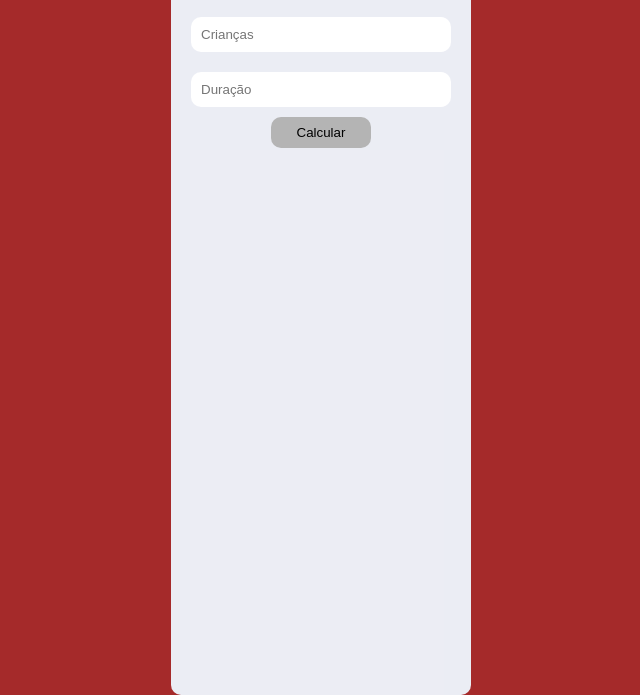
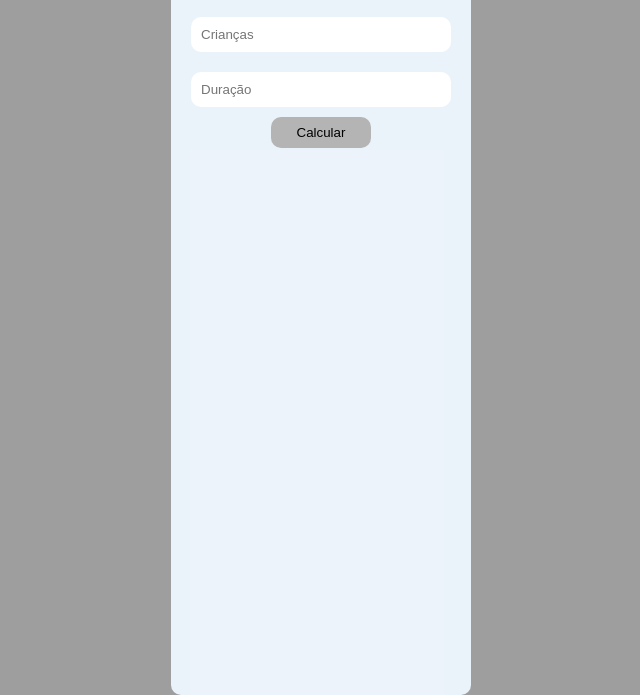
Before and after one commit to JonPestana/churrascometro, a plain HTML site: page index.html in a window 1280 px wide. Shown: the part 105-800 px from the top of the page, without its empty margins (319-959 px from the left). Drawn offline with Linux system fonts and the light colour scheme; the site is published under a folder, as on GitHub Pages, so addresses that start at the root find nothing.

Commit message:
Removendo imagem e correção de background
Removendo imagem que não estava sendo usada e corrigindo background.

```diff
--- a/style.css
+++ b/style.css
@@ -5,7 +5,7 @@
 }
 
 body {
-    background-image:url("/img/grelha.jpg");
+    background-image:url("img/grelha.jpg");
     background-size: cover;
     background-position: center;
     background-color: brown;
```
